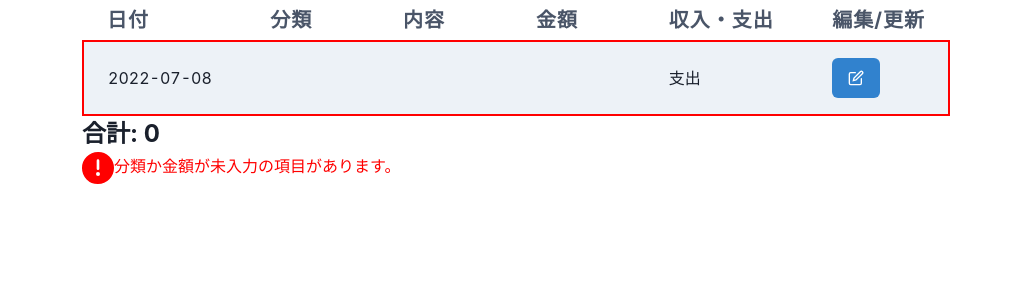
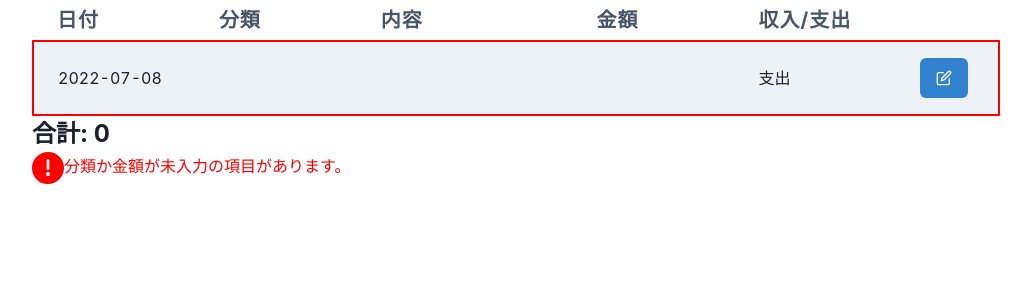
Before and after one commit to tatekicct/Test-For-React, a React (Create React App) app: page / in a window 1280 px wide. Shown: the top 300 px of the page, without its empty margins (124-1155 px from the left). Built offline with nearby package versions, Linux system fonts and the light colour scheme.

Commit message:
課題４のUIを整えた

```diff
--- a/src/App.tsx
+++ b/src/App.tsx
@@ -1,17 +1,16 @@
 import React, { useEffect, useState } from "react";
-import { Helmet } from "react-helmet";
+import "./App.css";
+// コンポーネント
 import Row from "./components/Row";
 import { formatDate, Item } from "./models/models";
-
+// redux関連
 import { useDispatch, useSelector } from "react-redux";
-import "./App.css";
 import { addItem } from "./state/slice/itemsSlice";
 import { setHasUndefinedRow } from "./state/slice/undefinedRowSlice";
 import { State } from "./state/store";
-
+// chakra-ui関連
 import { AddIcon, WarningIcon } from "@chakra-ui/icons";
 import { Box, Button, Container } from "@chakra-ui/react";
-
 import { Table, TableContainer, Tbody, Th, Thead, Tr } from "@chakra-ui/react";
 
 const App: React.FC = () => {
@@ -57,22 +56,24 @@ const App: React.FC = () => {
     });
   }, [items, hasUndefinedRow, dispatch]);
 
+    // 合計金額をタイトル表示する:
+    useEffect(() => {
+      document.title = `収支 ${total}`;
+    }, [total]);
+
   return (
-    <Container maxW="900px">
-      <Helmet>
-        <title>{`収支: ${total}`}</title>
-      </Helmet>
+    <Container maxW="1000px">
 
-      <TableContainer>
+      <TableContainer whiteSpace="normal">
         <Table variant="striped" colorScheme='gray'>
-          <Thead>
+          <Thead borderBottom="2px solid black">
             <Tr>
-              <Th fontSize="xl">日付</Th>
-              <Th fontSize="xl">分類</Th>
+              <Th fontSize="xl" w="15%">日付</Th>
+              <Th fontSize="xl" w="15%">分類</Th>
               <Th fontSize="xl">内容</Th>
-              <Th fontSize="xl">金額</Th>
-              <Th fontSize="xl">収入・支出</Th>
-              <Th fontSize="xl">編集/更新</Th>
+              <Th fontSize="xl" w="15%">金額</Th>
+              <Th fontSize="xl" w="15%">収入/支出</Th>
+              <Th fontSize="xl" w="5%"></Th>
             </Tr>
           </Thead>
           <Tbody>
--- a/src/components/Row.tsx
+++ b/src/components/Row.tsx
@@ -1,12 +1,12 @@
 import React, { ChangeEvent, useState } from "react";
 import { Item, formatDate } from "../models/models";
-
+// redux関連
 import { useDispatch, useSelector } from "react-redux";
 import { setItems } from "../state/slice/itemsSlice";
 import { State } from "../state/store";
-
-import { Button, Input, Select } from "@chakra-ui/react";
-import { Tr, Td, Text } from "@chakra-ui/react";
+// chakra-ui関連
+import { Button, Input, Select, Textarea } from "@chakra-ui/react";
+import { Tr, Td } from "@chakra-ui/react";
 import { EditIcon, RepeatIcon } from "@chakra-ui/icons";
 
 // Propsの型定義
@@ -35,7 +35,7 @@ const Row: React.FC<Props> = ({ index }) => {
 
   // 入力があればitemステートに値をセットする
   const handleChange = (
-    e: ChangeEvent<HTMLInputElement | HTMLSelectElement>
+    e: ChangeEvent<HTMLInputElement | HTMLSelectElement | HTMLTextAreaElement>
   ) => {
     const { name, value } = e.target;
     setItem({ ...item, [name]: value });
@@ -78,6 +78,7 @@ const Row: React.FC<Props> = ({ index }) => {
             name="date"
             onChange={handleChange}
             value={item.date}
+            outline="1px solid blue"
           />
         </Td>
         <Td>
@@ -91,12 +92,14 @@ const Row: React.FC<Props> = ({ index }) => {
           />
         </Td>
         <Td>
-          <Input
+          <Textarea
             name="content"
             onChange={handleChange}
             value={item.content}
             outline="1px solid blue"
-            maxLength={20}
+            overflow="hidden"
+            placeholder="30文字以内"
+            maxLength={30}
           />
         </Td>
         <Td>
@@ -141,9 +144,7 @@ const Row: React.FC<Props> = ({ index }) => {
       >
         <Td>{item.date}</Td>
         <Td>{item.category}</Td>
-        <Td maxW="3">
-          <Text overflowWrap="normal">{item.content}</Text>
-        </Td>
+        <Td>{item.content}</Td>
         <Td>{item.fee}</Td>
         <Td>{item.inOrOut}</Td>
         <Td>
```
Also changed, not shown: public/manifest.json (deleted), public/robots.txt (deleted).
